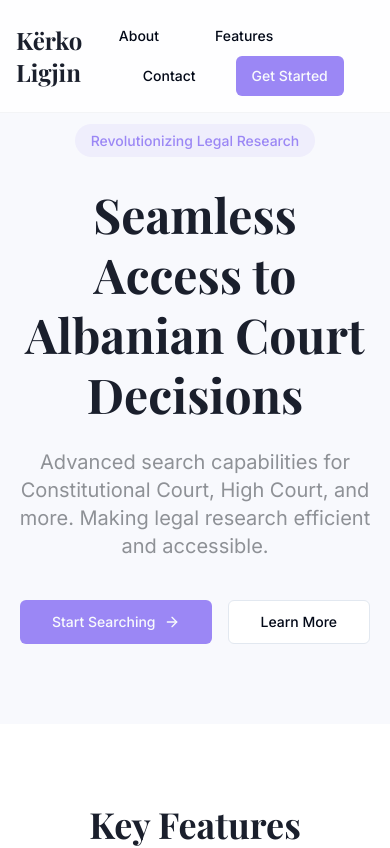
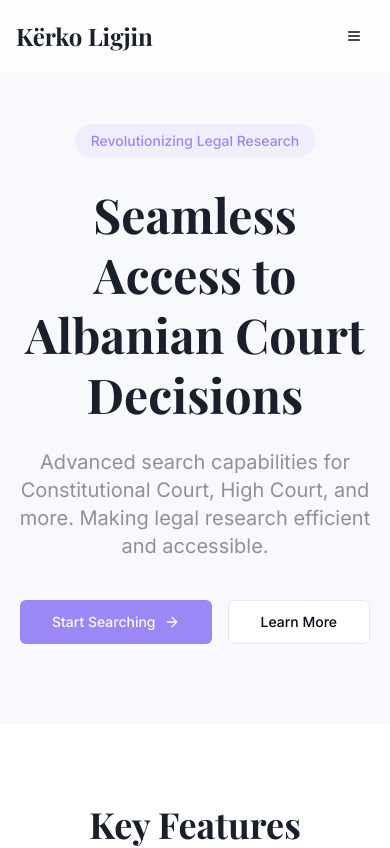
Before and after one commit to Arlind90/kerko-ligjin-website, a React (Vite) app: page / in a window 390 px wide. Shown: the top 848 px of the page. Built offline with nearby package versions, Linux system fonts and the light colour scheme.

Commit message:
Implement mobile hamburger menu
The navigation bar will now use a hamburger menu for mobile view.

```diff
--- a/src/pages/Index.tsx
+++ b/src/pages/Index.tsx
@@ -1,17 +1,66 @@
+
 import { motion } from "framer-motion";
-import { ArrowRight, Search, Database, Users, Globe, Check } from "lucide-react";
+import { ArrowRight, Search, Database, Users, Globe, Check, Menu } from "lucide-react";
 import { Button } from "@/components/ui/button";
+import {
+  Sheet,
+  SheetContent,
+  SheetTrigger,
+} from "@/components/ui/sheet";
+import { useState } from "react";
+
 const Index = () => {
+  const [isOpen, setIsOpen] = useState(false);
+
+  const navItems = [
+    { label: "About", href: "#" },
+    { label: "Features", href: "#" },
+    { label: "Contact", href: "#" },
+  ];
+
   return <div className="min-h-screen bg-background-light">
       {/* Navigation */}
       <nav className="fixed top-0 w-full bg-white/80 backdrop-blur-md z-50 border-b border-gray-100">
         <div className="container mx-auto px-4 py-4 flex justify-between items-center">
           <h1 className="font-display text-2xl font-bold text-secondary">Kërko Ligjin</h1>
-          <div className="space-x-6">
-            <Button variant="ghost">About</Button>
-            <Button variant="ghost">Features</Button>
-            <Button variant="ghost">Contact</Button>
+
+          {/* Desktop Navigation */}
+          <div className="hidden md:flex space-x-6">
+            {navItems.map((item) => (
+              <Button key={item.label} variant="ghost">{item.label}</Button>
+            ))}
             <Button>Get Started</Button>
+          </div>
+
+          {/* Mobile Navigation */}
+          <div className="md:hidden">
+            <Sheet open={isOpen} onOpenChange={setIsOpen}>
+              <SheetTrigger asChild>
+                <Button variant="ghost" size="icon">
+                  <Menu className="h-6 w-6" />
+                </Button>
+              </SheetTrigger>
+              <SheetContent className="w-[300px] sm:w-[400px]">
+                <div className="flex flex-col gap-4 mt-8">
+                  {navItems.map((item) => (
+                    <Button
+                      key={item.label}
+                      variant="ghost"
+                      className="w-full justify-start"
+                      onClick={() => setIsOpen(false)}
+                    >
+                      {item.label}
+                    </Button>
+                  ))}
+                  <Button
+                    className="w-full"
+                    onClick={() => setIsOpen(false)}
+                  >
+                    Get Started
+                  </Button>
+                </div>
+              </SheetContent>
+            </Sheet>
           </div>
         </div>
       </nav>
@@ -286,4 +335,5 @@ const Index = () => {
       </section>
     </div>;
 };
+
 export default Index;
```
